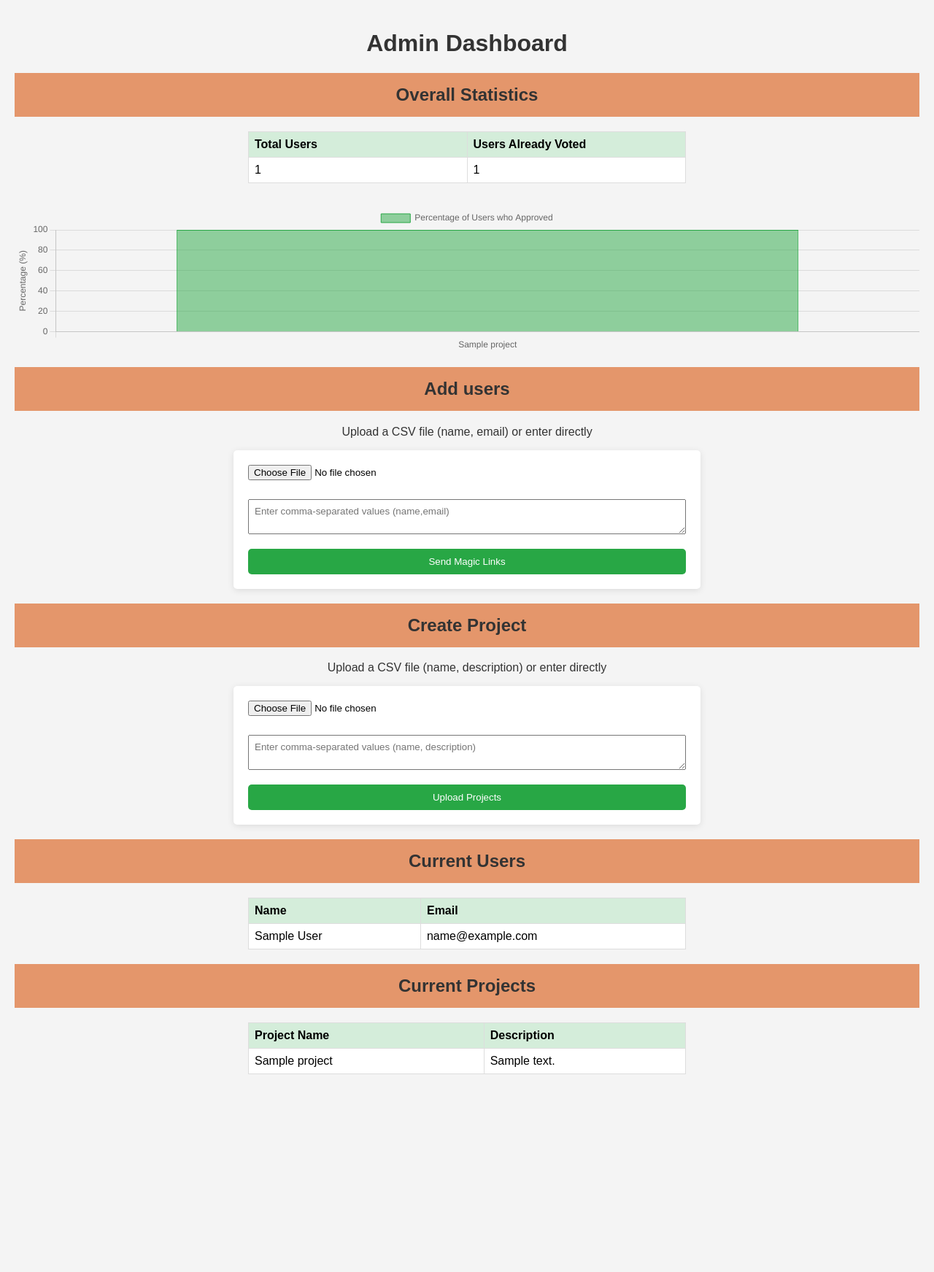
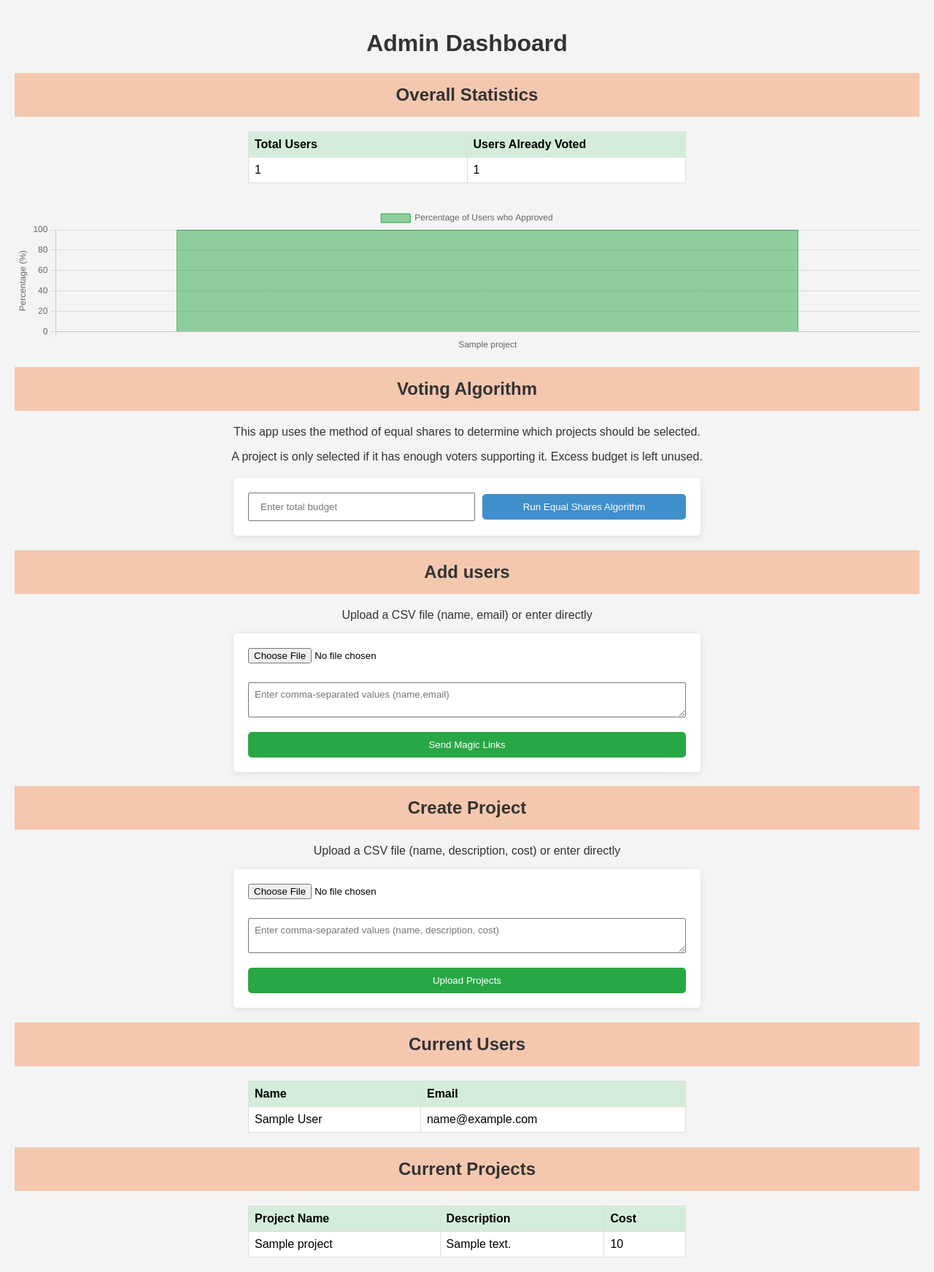
Before and after one commit to Devanshshah1309/participatory-budgeting, a Flask app: page /admin in a window 1280 px wide. Shown: the whole page at 73% size. Before the commit the page ends 1472 px from the top, so only its background shows below. Run offline with Flask 3, Linux system fonts and the light colour scheme; tables that the repository leaves empty hold one stand-in row (values such as "Sample post").

Commit message:
Add voting algorithm

```diff
--- a/app/models.py
+++ b/app/models.py
@@ -11,6 +11,7 @@ class Project(db.Model):
     id = db.Column(db.Integer, primary_key=True)
     project_name = db.Column(db.String(200), nullable=False)
     description = db.Column(db.String(500), nullable=True)  # Optional description for the project
+    cost = db.Column(db.Integer, nullable=True)
 
 class UserPreference(db.Model):
     id = db.Column(db.Integer, primary_key=True)
--- a/app/routes.py
+++ b/app/routes.py
@@ -1,9 +1,11 @@
-from flask import Blueprint, request, render_template, redirect, url_for, flash
+from flask import Blueprint, request, render_template, redirect, url_for, flash, jsonify
 from app.models import User, Project, UserPreference
 from app import db
 from app.utils import send_email
 import uuid
 import pandas as pd
+from collections import defaultdict
+from app.voting import approval_voting_method_of_equal_shares
 
 admin_bp = Blueprint('admin', __name__)
 vote_bp = Blueprint('vote', __name__)
@@ -44,17 +46,18 @@ def admin_dashboard():
                 for _, row in df.iterrows():
                     project_name = row['name']
                     description = row.get('description', '')  # Optional description
+                    cost = row.get('cost', '')
                     if project_name:
-                        project = Project(project_name=project_name, description=description)
+                        project = Project(project_name=project_name, description=description, cost=cost)
                         db.session.add(project)
                 db.session.commit()
                 flash('Projects uploaded successfully!', 'success')
             csv_input = request.form.get('csv_input')
             if csv_input:
                 entries = [entry.strip().split(',') for entry in csv_input.splitlines()]
-                for name, description in entries:
+                for name, description, cost in entries:
                     if name:  # Ensure name is not empty
-                        project = Project(project_name=name, description=description.strip())
+                        project = Project(project_name=name, description=description.strip(), cost=cost)
                         db.session.add(project)
                 db.session.commit()
                 flash('Projects uploaded successfully from input!', 'success')
@@ -80,6 +83,32 @@ def admin_dashboard():
     return render_template('admin.html', users=users, projects=projects, user_preferences=user_preferences, project_names=project_names, project_percentages=project_percentages,
                            users_count=len(users),
                            users_submitted_count=total_votes)
+
+@admin_bp.route('/admin/run_algo', methods=['POST'])
+def run_algo():
+    data = request.get_json()
+    budget = int(data.get('budget'))
+
+    user_preferences = UserPreference.query.all()
+    projects = Project.query.all()
+    project_id_cost = [(p.id, p.cost) for p in projects]
+
+    voters = defaultdict(set)
+    for u in user_preferences:
+        if u.preference_value:
+            voters[u.user_id].add(u.project_id)
+
+    k = len(projects) # TODO: let admin specify?
+
+    chosen = approval_voting_method_of_equal_shares(projects=project_id_cost, voters=list(voters.values()), k=k, budget=budget)
+
+    chosen_names = []
+    for p in projects:
+        if p.id in chosen:
+            chosen_names.append(p.project_name)
+
+    return jsonify({'result': chosen_names})
+
 
 @vote_bp.route('/vote/<magic_link>', methods=['GET', 'POST'])
 def vote(magic_link):
--- a/app/static/styles.css
+++ b/app/static/styles.css
@@ -46,14 +46,11 @@ button:hover {
   background-color: #218838;
 }
 ul {
-  list-style-type: none;
   padding: 0;
   max-width: 400px;
   margin: 20px auto;
 }
 li {
-  background: #d4edda;
-  color: #155724;
   padding: 10px;
   margin-bottom: 5px;
   border-radius: 5px;
@@ -77,9 +74,12 @@ td {
   background-color: #fff;
 }
 .orange {
-  background-color: rgb(222, 111, 50, 0.7);
+  background-color: rgba(240, 94, 16, 0.3);
   padding: 1rem;
 }
 .yellow {
-  background-color: #1299a9;
+  background-color: rgba(15, 115, 192, 0.8);
 }
+.yellow:hover {
+  background-color: rgba(15, 115, 192, 1);
+}
--- a/app/templates/admin.html
+++ b/app/templates/admin.html
@@ -29,39 +29,38 @@
     <div style="height: 200px">
       <canvas id="votingChart" style="height: 60%"></canvas>
     </div>
-    <script>
-      const ctx = document.getElementById("votingChart").getContext("2d");
-      var project_names = {{project_names | tojson | safe}};
-      var project_percentages = {{ project_percentages | tojson | safe }};
-      console.log("hello", project_names);
-      const votingChart = new Chart(ctx, {
-        type: "bar", // You can change this to 'pie', 'line', etc.
-        data: {
-          labels: project_names, // Project names
-          datasets: [
-            {
-              label: "Percentage of Users who Approved",
-              data: project_percentages, // Voting percentages
-              backgroundColor: "rgba(40, 167, 69, 0.5)", // Green color
-              borderColor: "rgba(40, 167, 69, 1)",
-              borderWidth: 1,
-            },
-          ],
-        },
-        options: {
-          maintainAspectRatio: false,
-          scales: {
-            y: {
-              beginAtZero: true,
-              title: {
-                display: true,
-                text: "Percentage (%)",
-              },
-            },
-          },
-        },
-      });
-    </script>
+    <h2 class="orange">Voting Algorithm</h2>
+    <p>
+      This app uses the method of equal shares to determine which projects
+      should be selected.
+    </p>
+    <p>
+      A project is only selected if it has enough voters supporting it. Excess
+      budget is left unused.
+    </p>
+    <div style="display: flex; justify-content: center; margin-top: 20px">
+      <form id="budgetForm" style="display: flex; align-items: center">
+        <input
+          type="number"
+          id="budget"
+          name="budget"
+          placeholder="Enter total budget"
+          required
+          style="margin-right: 10px; width: 50%; padding: 10px 15px"
+        />
+        <button
+          id="runEqualShares"
+          class="yellow"
+          style="width: 50%"
+          name="action"
+          value="run_algorithm"
+          type="button"
+        >
+          Run Equal Shares Algorithm
+        </button>
+      </form>
+    </div>
+    <div id="equalSharesResults" style="margin-top: 20px"></div>
     <h2 class="orange">Add users</h2>
     <p>Upload a CSV file (name, email) or enter directly</p>
     <form method="POST" enctype="multipart/form-data">
@@ -75,12 +74,12 @@
       </button>
     </form>
     <h2 class="orange">Create Project</h2>
-    <p>Upload a CSV file (name, description) or enter directly</p>
+    <p>Upload a CSV file (name, description, cost) or enter directly</p>
     <form method="POST" enctype="multipart/form-data">
       <input type="file" name="project_file" accept=".csv" />
       <textarea
         name="csv_input"
-        placeholder="Enter comma-separated values (name, description)"
+        placeholder="Enter comma-separated values (name, description, cost)"
       ></textarea>
       <button type="submit" name="action" value="upload_projects">
         Upload Projects
@@ -117,6 +116,7 @@
         <tr>
           <th>Project Name</th>
           <th>Description</th>
+          <th>Cost</th>
         </tr>
       </thead>
       <tbody>
@@ -124,6 +124,7 @@
         <tr>
           <td>{{ project.project_name }}</td>
           <td>{{ project.description }}</td>
+          <td>{{ project.cost }}</td>
         </tr>
         {% endfor %}
       </tbody>
@@ -138,5 +139,65 @@
         });
       }, 5000); // 5000 milliseconds = 5 seconds
     </script>
+    <script>
+      const ctx = document.getElementById("votingChart").getContext("2d");
+      var project_names = {{project_names | tojson | safe}};
+      var project_percentages = {{ project_percentages | tojson | safe }};
+      console.log("hello", project_names);
+      const votingChart = new Chart(ctx, {
+        type: "bar", // You can change this to 'pie', 'line', etc.
+        data: {
+          labels: project_names, // Project names
+          datasets: [
+            {
+              label: "Percentage of Users who Approved",
+              data: project_percentages, // Voting percentages
+              backgroundColor: "rgba(40, 167, 69, 0.5)", // Green color
+              borderColor: "rgba(40, 167, 69, 1)",
+              borderWidth: 1,
+            },
+          ],
+        },
+        options: {
+          maintainAspectRatio: false,
+          scales: {
+            y: {
+              beginAtZero: true,
+              title: {
+                display: true,
+                text: "Percentage (%)",
+              },
+            },
+          },
+        },
+      });
+    </script>
+    <script>
+      document
+        .getElementById("runEqualShares")
+        .addEventListener("click", function () {
+          const budget = document.getElementById("budget").value; // Get the budget value
+
+          fetch("/admin/run_algo", {
+            method: "POST",
+            headers: {
+              "Content-Type": "application/json",
+            },
+            body: JSON.stringify({
+              budget: budget,
+            }),
+          })
+            .then((response) => response.json())
+            .then((data) => {
+              // Display the results
+              const resultsDiv = document.getElementById("equalSharesResults");
+              resultsDiv.innerHTML =
+                "<h3>Chosen Projects:</h3><ul>" +
+                data.result.map((project) => `<li>${project}</li>`).join("") +
+                "</ul>";
+            })
+            .catch((error) => console.error("Error:", error));
+        });
+    </script>
   </body>
 </html>
```
Also changed, not shown: app/voting.py (added, +54 -0 lines).
